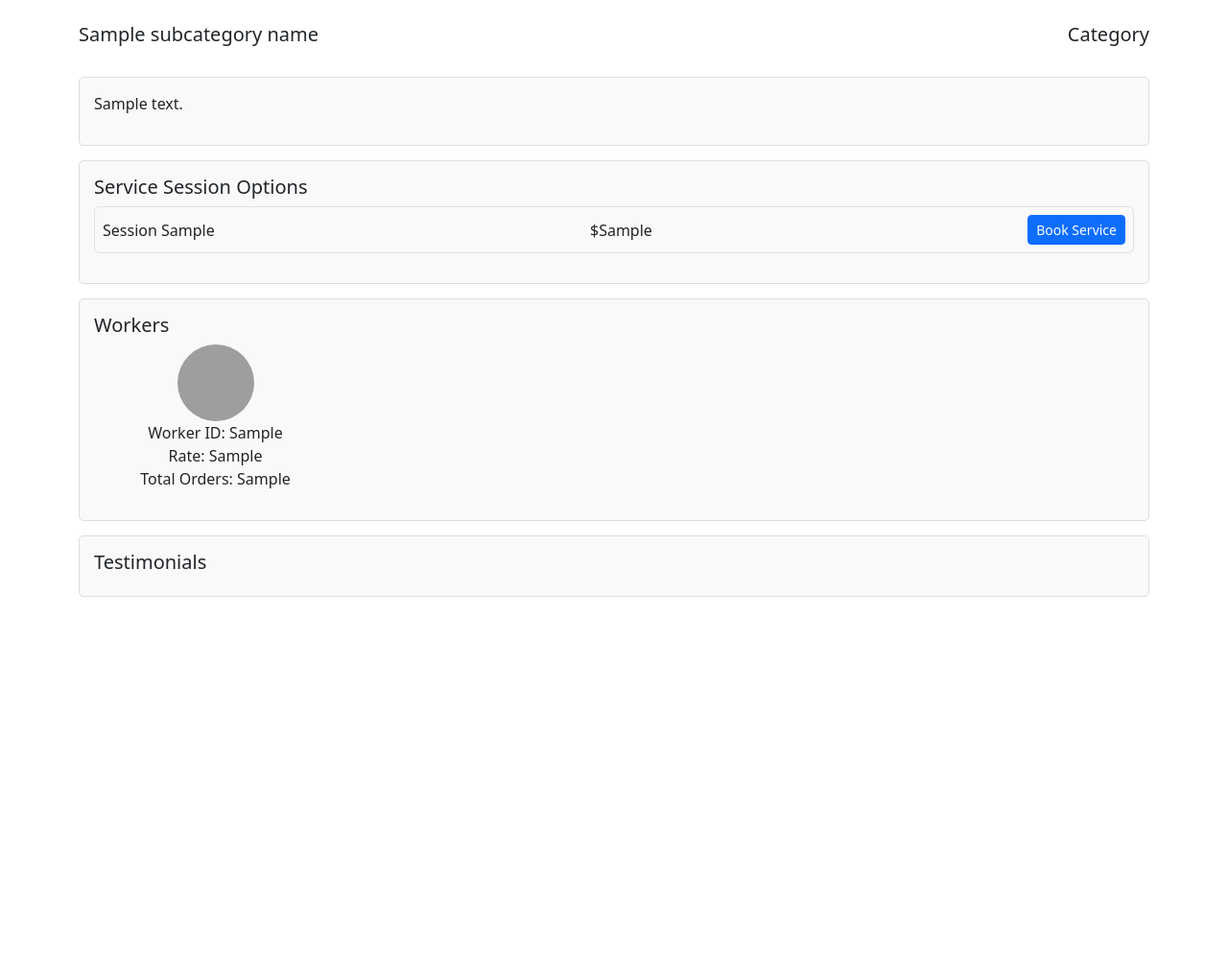
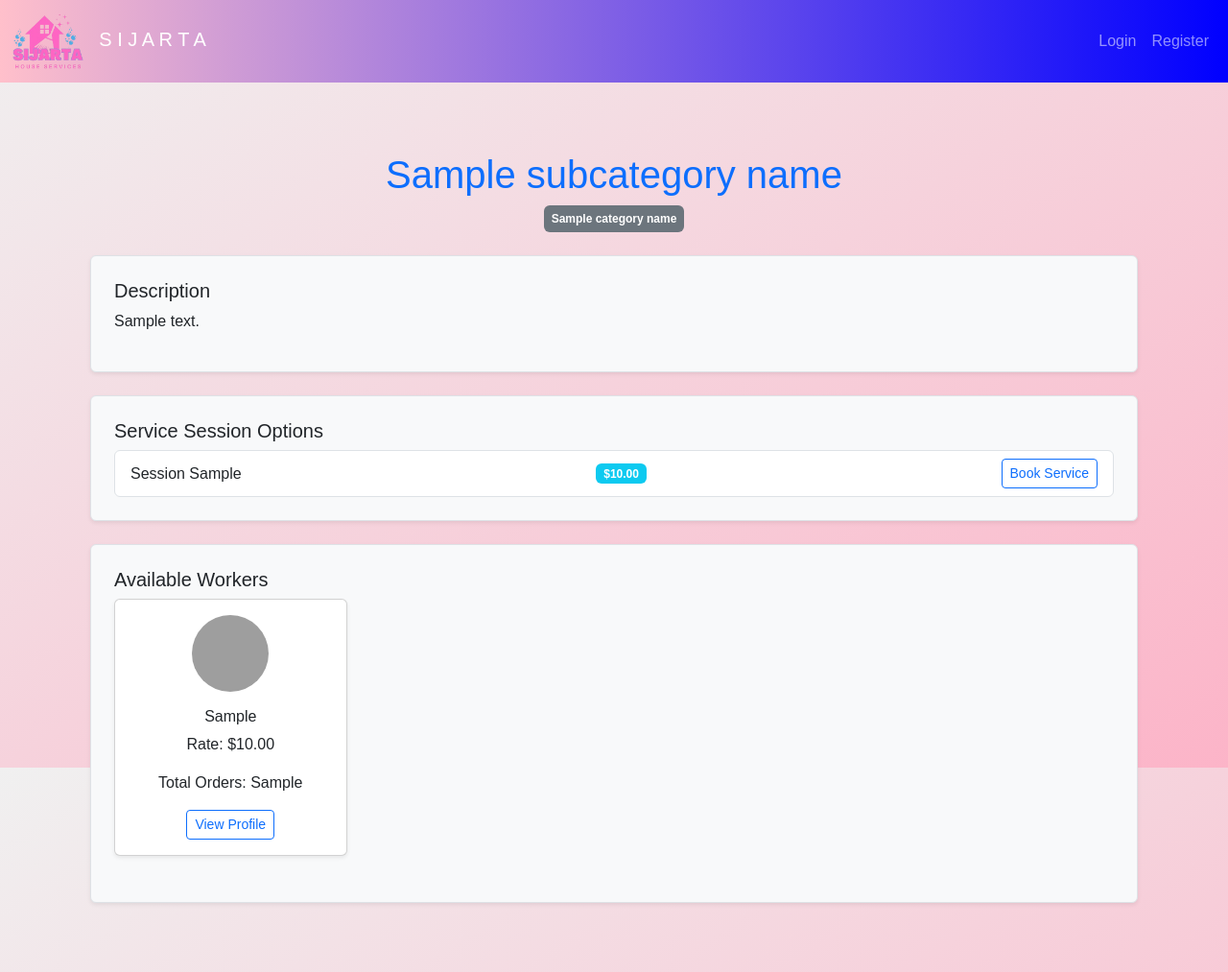
Before and after one commit to B-1776-DFF/sijarta-group-assignment, a Django app: template home/templates/subcategory_user.html in a window 1280 px wide. Shown: the whole page at 96% size. Before the commit the page ends 622 px from the top, so only its background shows below. Run offline with Django 5.2, Linux system fonts and the light colour scheme; the template is opened without the code that fills it: most values are stand-ins (such as "Sample title", 1, 10 or a date in 2020); grey boxes are pictures that could not be loaded.

Commit message:
ijo -worker page part 2

```diff
--- a/home/templates/subcategory_user.html
+++ b/home/templates/subcategory_user.html
@@ -1,93 +1,151 @@
-<!DOCTYPE html>
-<html lang="en">
-<head>
-    <meta charset="UTF-8">
-    <meta name="viewport" content="width=device-width, initial-scale=1.0">
-    <title>Subcategory Details</title>
-    <link href="https://cdn.jsdelivr.net/npm/bootstrap@5.3.0/dist/css/bootstrap.min.css" rel="stylesheet">
-    <style>
-        .section {
-            border: 1px solid #ddd;
-            padding: 15px;
-            margin-bottom: 15px;
-            border-radius: 5px;
-            background-color: #f9f9f9;
-        }
-        .worker-card img {
-            width: 80px;
-            height: 80px;
-            object-fit: cover;
-            border-radius: 50%;
-        }
-        .worker-card {
-            display: flex;
-            flex-direction: column;
-            align-items: center;
-        }
-        .worker-card p {
-            margin: 0;
-        }
-    </style>
-</head>
-<body>
+{% extends 'baseaaf.html' %}
+
+{% block title %}
+    {{ subcategory_name }} Services
+{% endblock %}
+
+{% block content %}
 <div class="container mt-4">
-        <!-- Header -->
-        <div class="row mb-4">
-            <div class="col-6 text-start">
-                <h5>{{ subcategory_name }}</h5>
-            </div>
-            <div class="col-6 text-end">
-                <h5>Category</h5>
+
+    <!-- Header Section -->
+    <div class="row mb-4 text-center">
+        <div class="col-12">
+            <h1 class="text-primary">{{ subcategory_name }}</h1>
+            <span class="badge bg-secondary p-2">{{ category_name }}</span>
         </div>
     </div>
 
-        <!-- Description -->
-        <div class="section">
+    <!-- Description Section -->
+    <div class="section mb-4 p-4 border rounded bg-light shadow-sm">
+        <h5>Description</h5>
         <p>{{ description }}</p>
     </div>
 
-        <!-- Service Session Options -->
-        <div class="section">
+    <!-- Service Session Options Section -->
+    <div class="section mb-4 p-4 border rounded bg-light shadow-sm">
         <h5>Service Session Options</h5>
+        {% if sessions %}
+            <div class="list-group">
+                {% for session in sessions %}
+                <div class="list-group-item d-flex justify-content-between align-items-center">
+                    <span>Session {{ session.1 }}</span>
+                    <span class="badge bg-info">${{ session.2|floatformat:2 }}</span>
+                    <!-- Button to trigger modal -->
+                    <button type="button" class="btn btn-outline-primary btn-sm"
+                            data-bs-toggle="modal"
+                            data-bs-target="#bookingModal"
+                            data-session-id="{{ session.0 }}"
+                            data-session-name="Session {{ session.1 }}"
+                            data-session-price="{{ session.2|floatformat:2 }}">
+                        Book Service
+                    </button>
+                </div>
+                {% endfor %}
+            </div>
+        {% else %}
+            <p class="text-muted">No sessions available for this subcategory at the moment.</p>
+        {% endif %}
+    </div>
+
+    <!-- Workers Section -->
+    <div class="section mb-4 p-4 border rounded bg-light shadow-sm">
+        <h5>Available Workers</h5>
         <div class="row">
-                {% for session in sessions %}
-                <div class="col-12 mb-3">
-                    <div class="d-flex justify-content-between align-items-center border p-2 rounded">
-                        <div>Session {{ session.1 }}</div>
-                        <div>${{ session.2 }}</div>
-                        <button class="btn btn-primary btn-sm">Book Service</button>
+            {% for worker in workers %}
+            <div class="col-lg-3 col-md-4 col-sm-6 col-12 mb-4">
+                <div class="card shadow-sm text-center">
+                    <img src="{{ worker.1 }}" alt="Worker {{ forloop.counter }}" class="card-img-top img-fluid rounded-circle mx-auto mt-3" style="width: 80px; height: 80px; object-fit: cover;">
+                    <div class="card-body">
+                        <h6 class="card-title">{{ worker.0 }}</h6>
+                        <p class="card-text">Rate: ${{ worker.2|floatformat:2 }}</p>
+                        <p class="card-text">Total Orders: {{ worker.3 }}</p>
+                        <a href="#" class="btn btn-outline-primary btn-sm">View Profile</a>
                     </div>
                 </div>
+            </div>
+            {% empty %}
+            <p class="text-muted">No workers available for this subcategory.</p>
             {% endfor %}
         </div>
     </div>
 
-        <!-- Workers -->
-        <div class="section">
-            <h5>Workers</h5>
-            <div class="row text-center">
-                {% for worker in workers %}
-                <div class="col-md-3 col-6 mb-3">
-                    <div class="worker-card">
-                        <img src="{{ worker.1 }}" alt="Worker {{ forloop.counter }}">
-                        <p>Worker ID: {{ worker.0 }}</p>
-                        <p>Rate: {{ worker.2 }}</p>
-                        <p>Total Orders: {{ worker.3 }}</p>
+    <!-- Booking Modal -->
+    <div class="modal fade" id="bookingModal" tabindex="-1" aria-labelledby="bookingModalLabel" aria-hidden="true">
+        <div class="modal-dialog">
+            <div class="modal-content">
+                <div class="modal-header">
+                    <h5 class="modal-title" id="bookingModalLabel">Book Service</h5>
+                    <button type="button" class="btn-close" data-bs-dismiss="modal" aria-label="Close"></button>
+                </div>
+                <form method="POST" action="" id="bookingForm">
+                    {% csrf_token %}
+                    <div class="modal-body">
+                        <!-- Selected Session -->
+                        <div class="mb-3">
+                            <label for="selectedSession" class="form-label">Selected Session</label>
+                            <input type="text" id="selectedSession" class="form-control" readonly>
+                        </div>
+
+                        <!-- Price -->
+                        <div class="mb-3">
+                            <label for="sessionPrice" class="form-label">Price</label>
+                            <input type="text" id="sessionPrice" class="form-control" readonly>
+                        </div>
+
+                        <!-- Order Date -->
+                        <div class="mb-3">
+                            <label for="orderDate" class="form-label">Order Date</label>
+                            <input type="text" id="orderDate" name="order_date" class="form-control" value="{{ today_date }}" readonly>
+                        </div>
+
+                        <!-- Discount Code -->
+                        <div class="mb-3">
+                            <label for="discountCode" class="form-label">Discount Code</label>
+                            <input type="text" id="discountCode" name="discount_code" class="form-control" placeholder="Enter discount code">
+                        </div>
+
+                        <!-- Payment Method -->
+                        <div class="mb-3">
+                            <label for="paymentMethod" class="form-label">Payment Method</label>
+                            <select id="paymentMethod" name="payment_method" class="form-select">
+                                <option value="credit_card">Credit Card</option>
+                                <option value="paypal">PayPal</option>
+                                <option value="bank_transfer">Bank Transfer</option>
+                            </select>
                         </div>
                     </div>
-                {% empty %}
-                <p>No workers available for this subcategory.</p>
-                {% endfor %}
+                    <div class="modal-footer">
+                        <button type="button" class="btn btn-secondary" data-bs-dismiss="modal">Close</button>
+                        <button type="submit" class="btn btn-primary">Confirm Booking</button>
+                    </div>
+                </form>
+            </div>
         </div>
     </div>
 
-        <!-- Testimonials -->
-        <div class="section">
-            <h5>Testimonials</h5>
-            <!-- Placeholder: Insert Testimonials Section Here -->
-        </div>
 </div>
 
-    <script src="https://cdn.jsdelivr.net/npm/bootstrap@5.3.0/dist/js/bootstrap.bundle.min.js"></script>
-</body>
-</html>
+<!-- JavaScript for Dynamic Modal Behavior -->
+<script>
+    document.addEventListener('DOMContentLoaded', function () {
+        const bookingModal = document.getElementById('bookingModal');
+        const selectedSession = document.getElementById('selectedSession');
+        const sessionPrice = document.getElementById('sessionPrice');
+        const bookingForm = document.getElementById('bookingForm');
+
+        bookingModal.addEventListener('show.bs.modal', function (event) {
+            const button = event.relatedTarget;
+            const sessionId = button.getAttribute('data-session-id');
+            const sessionName = button.getAttribute('data-session-name');
+            const sessionPriceValue = button.getAttribute('data-session-price');
+
+            // Populate modal fields with selected session details
+            selectedSession.value = sessionName;
+            sessionPrice.value = `$${sessionPriceValue}`;
+
+            // Set the form's action URL dynamically
+            bookingForm.action = `/book-service/${sessionId}/`;
+        });
+    });
+</script>
+{% endblock %}
```
Also changed, not shown: home/templates/booking_modal.html (deleted, +0 -29 lines), home/templates/myorder.html (added, +59 -0 lines), home/templates/subcategory_detail.html (deleted, +0 -38 lines), home/views.py (+44 -22 lines). Lines whose indentation alone changed are shown as unchanged.
